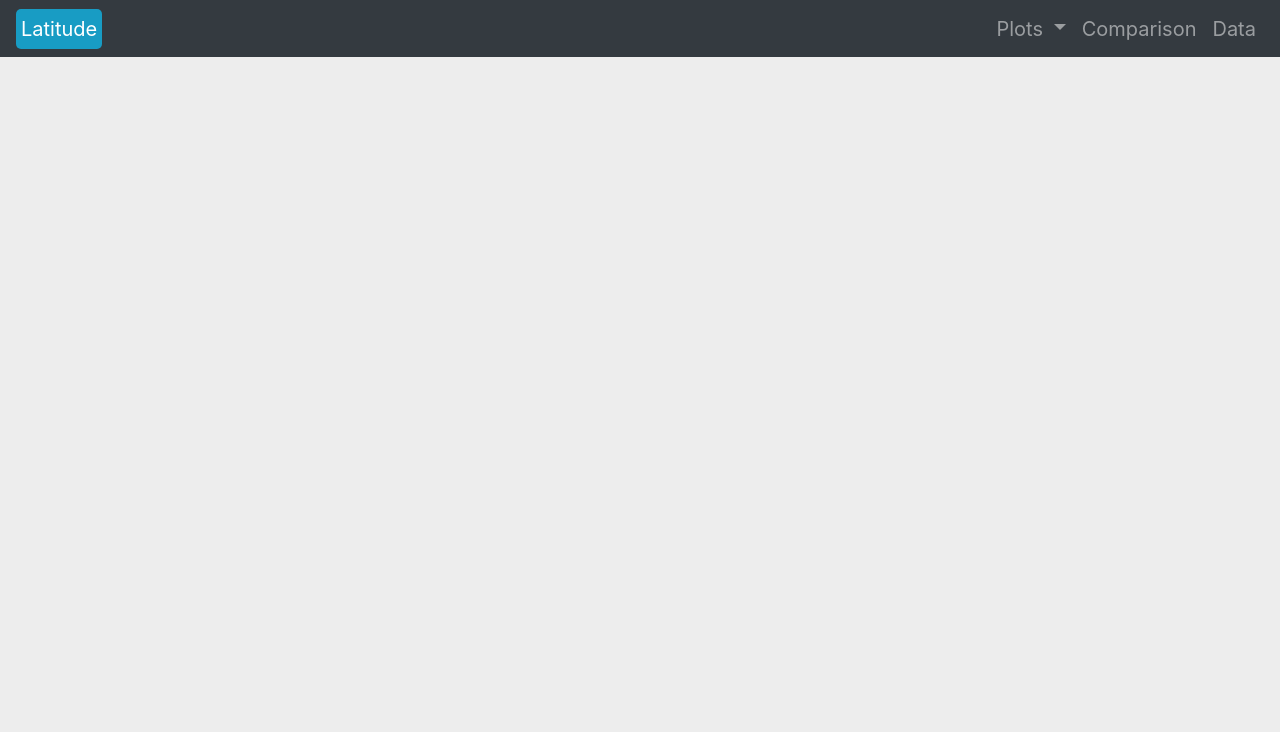
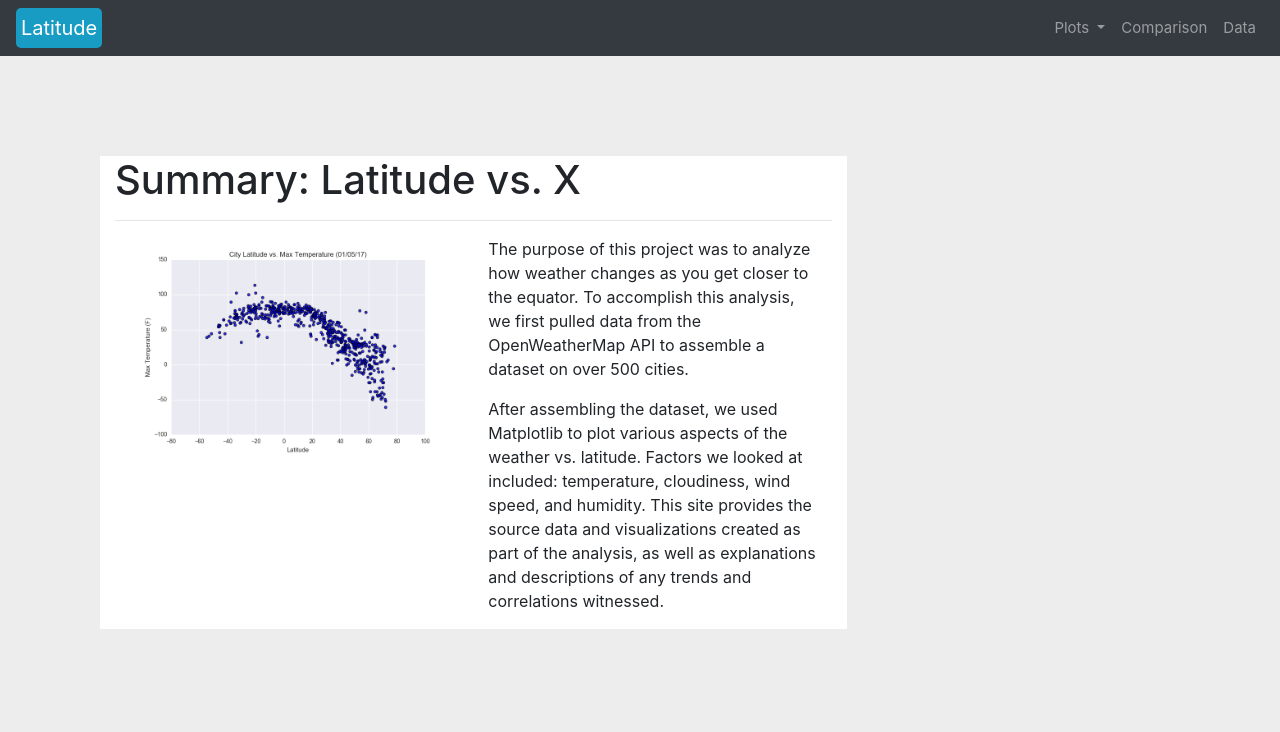
Before and after one commit to ShimsyV/Web-Design-Challenge, a plain HTML site: page WebVisualizations/index.html in a window 1280 px wide. Drawn offline with nearby package versions, Linux system fonts and the light colour scheme.

Commit message:
Added the summary to the landing page

```diff
--- a/WebVisualizations/index.html
+++ b/WebVisualizations/index.html
@@ -51,7 +51,32 @@
         </div>
     </nav>
 
-
+    <div class="container-fluid">
+        <div class="row">
+            <div class="col-md-7 padbox white">
+                <h1>Summary: Latitude vs. X</h1>
+                <hr/>
+                <div class="container-fluid">
+                    <div class="row">
+                        <div class="col-6">
+                            <img src="assets/images/citylat_vs_maxtemp.png" class="img-fluid">
+                        </div>
+                        <div class="col-6">
+                            <p>
+                                The purpose of this project was to analyze how weather changes as you get closer
+                                to the equator.  To accomplish this analysis, we first pulled data from the OpenWeatherMap
+                                API to assemble a dataset on over 500 cities.
+                            </p>
+                            <p>
+                                After assembling the dataset, we used Matplotlib to plot various aspects of the weather
+                                vs. latitude. Factors we looked at included: temperature, cloudiness, wind speed, and humidity.
+                                This site provides the source data and visualizations created as part of the analysis, as well
+                                as explanations and descriptions of any trends and correlations witnessed.
+                            </p>
+                        </div>
+                    </div>
+                </div>
+            </div>
 </body>
 
 </html>
--- a/WebVisualizations/style.css
+++ b/WebVisualizations/style.css
@@ -14,13 +14,13 @@ body{
    }
 
   .navbar{
-      background-color: white;
+    /*background-color: white; */
     font-size: 15px;
   }
 
 
   .active, .dropdown-menu .dropdown-item:active a:hover{
-    background-color:#E7E7E7!important;
+    /* background-color:#E7E7E7!important;*/
 
   }
   .dropdown-item{
@@ -31,12 +31,20 @@ body{
   }
   a{
     color: #6D8092;
-    font-size: 20px;
+    font-size: 18 px;
   }
   .nav-link:hover{
-    background-color:#E7E7E7 !important;
+   /* background-color:#E7E7E7 !important;*/
    }
 
   .navbar-brand:hover{
   color: rgb(175, 175, 175) !important;
   }
+
+  .white {
+    background: white;
+    margin-top: 100px;
+    margin-bottom: 100px;
+    margin-right: 100px;
+    margin-left: 100px;
+  }
```
